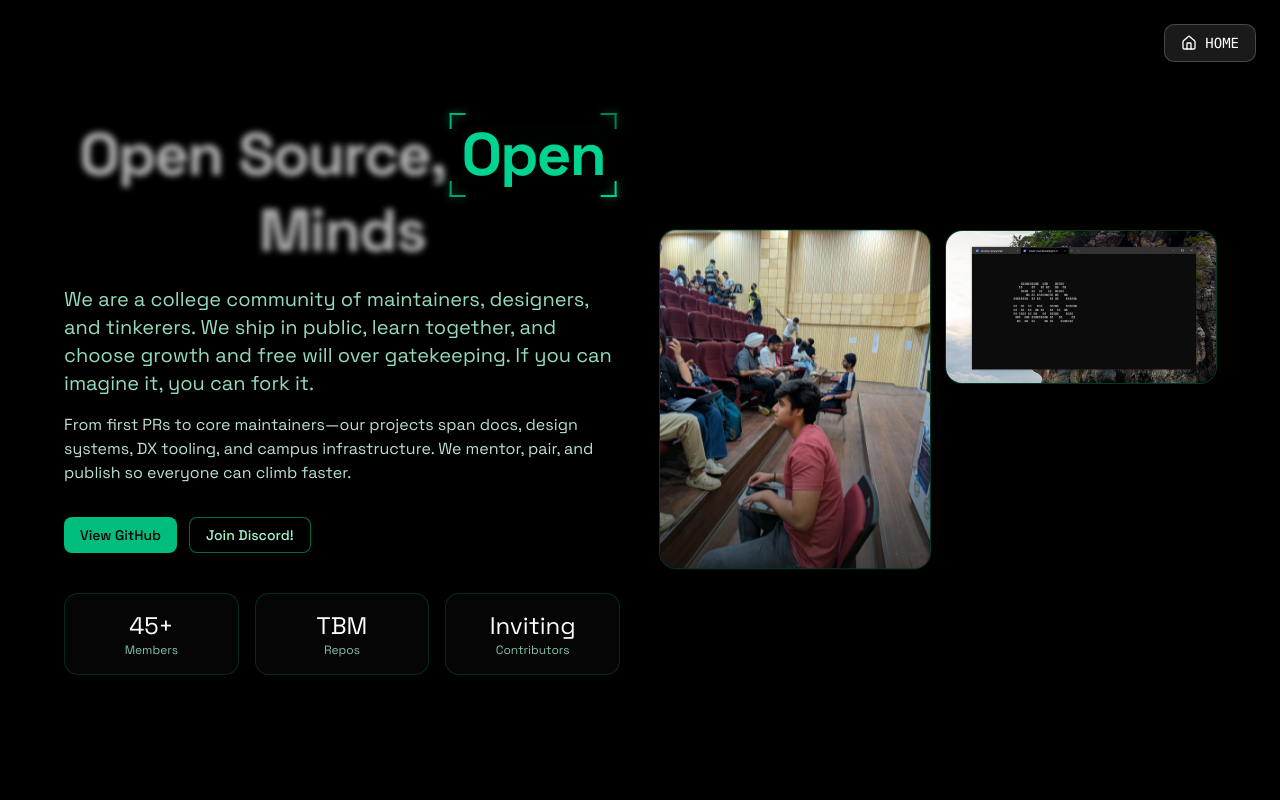
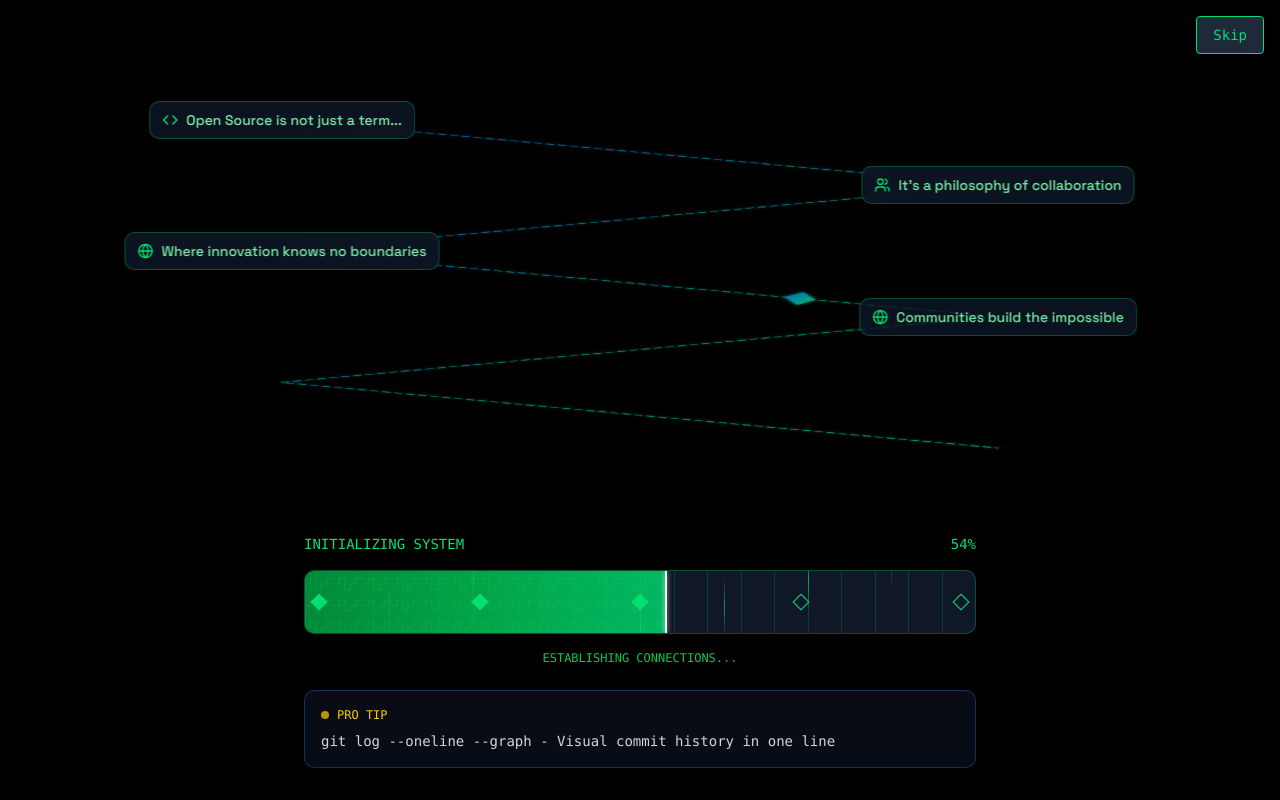
Before and after one commit to usarfoss/ufc_website, a Next.js app: page /about in a window 1280 px wide. Shown: the top 800 px of the page. Built offline with nearby package versions, Linux system fonts and the light colour scheme; no server answers.

Commit message:
feat: global navbar and other fix

```diff
--- a/src/app/(auth)/layout.tsx
+++ b/src/app/(auth)/layout.tsx
@@ -80,16 +80,7 @@ export default function AuthLayout({ children }: { children: ReactNode }) {
         fontFamily: "monospace",
       }}
     >
-      {/* Back to Home Button */}
-      <div className="fixed top-6 left-6 z-50">
-        <Link
-          href="/"
-          className="flex items-center gap-2 px-4 py-2 bg-white/10 backdrop-blur-md border border-white/20 rounded-lg text-white hover:bg-white/20 transition-all duration-200 group"
-        >
-          <Home className="w-4 h-4 group-hover:scale-110 transition-transform duration-200" />
-          <span className="text-sm font-mono">HOME</span>
-        </Link>
-      </div>
+      {/* Global navbar is present; removed page-specific home button */}
       {/* Glowy Cursor Trail Canvas */}
       <canvas
         ref={canvasRef}
--- a/src/app/Components/cursorTrail.tsx
+++ b/src/app/Components/cursorTrail.tsx
@@ -1,31 +1,36 @@
 'use client'
 
-import { useEffect, useState } from 'react'
+import { useEffect, useRef, useState } from 'react'
 
 interface TrailPoint {
 	x: number
 	y: number
-  id: number
+	id: string
+	createdAt: number
 }
 
 export function CursorTrail() {
 	const [trail, setTrail] = useState<TrailPoint[]>([])
+	const seqRef = useRef(0)
 
   useEffect(() => {
     let animationId: number
 
     const handleMouseMove = (e: MouseEvent) => {
-      const newPoint = {
+			const now = Date.now()
+			seqRef.current += 1
+			const newPoint: TrailPoint = {
 				x: e.clientX,
 				y: e.clientY,
-        id: Date.now()
+				id: `${now}-${seqRef.current}`,
+				createdAt: now
 			}
 
 			setTrail(prev => [...prev.slice(-8), newPoint])
 		}
 
     const animate = () => {
-      setTrail(prev => prev.filter(point => Date.now() - point.id < 1000))
+			setTrail(prev => prev.filter(point => Date.now() - point.createdAt < 1000))
 			animationId = requestAnimationFrame(animate)
 		}
 
@@ -41,7 +46,7 @@ export function CursorTrail() {
   return (
 		<div className="fixed inset-0 pointer-events-none z-50">
 			{trail.map((point, index) => {
-        const age = Date.now() - point.id
+				const age = Date.now() - point.createdAt
 				const opacity = Math.max(0, 1 - age / 1000)
 				const scale = Math.max(0.1, 1 - age / 1000)
 				const colors = ['#0B874F', '#4A90E2', '#E94B3C', '#F5A623']
--- a/src/app/Components/menu.tsx
+++ b/src/app/Components/menu.tsx
@@ -5,6 +5,11 @@ export const Menu = () => {
     <div className="absolute top-6 right-8 z-30">
       <nav className="bg-black/40 backdrop-blur-lg border border-[#0B874F] shadow-lg rounded-lg p-4">
         <ul className="flex gap-6 text-sm font-mono">
+          <li>
+            <Link href="/" className="hover:text-[#0B874F] transition">
+              Home
+            </Link>
+          </li>
           <li>
             <Link href="/about" className="hover:text-[#0B874F] transition">
               About
--- a/src/app/about/AboutPageClient.tsx
+++ b/src/app/about/AboutPageClient.tsx
@@ -60,16 +60,7 @@ export default function AboutPageClient() {
         }
       `}</style>
 
-      {/* Back to Home Button */}
-      <div className="fixed top-6 right-6 z-50">
-        <Link
-          href="/"
-          className="flex items-center gap-2 px-4 py-2 bg-white/10 backdrop-blur-md border border-white/20 rounded-lg text-white hover:bg-white/20 transition-all duration-200 group"
-        >
-          <Home className="w-4 h-4 group-hover:scale-110 transition-transform duration-200" />
-          <span className="text-sm font-mono">HOME</span>
-        </Link>
-      </div>
+      {/* Global navbar now present; removed page-specific home button */}
 
       <div className="relative">
         {/* Background centered neon lines */}
--- a/src/app/about/components/team-scroller.tsx
+++ b/src/app/about/components/team-scroller.tsx
@@ -81,7 +81,7 @@ const defaultMembers: Member[] = [
     name: "Vikram Aditya Verma",
     role: "Anonymous Member",
     img: "/team-images/vikram.jpg",
-    description: "A digital phantom who exists in the shadows of code. Some say they've seen traces of his work in the commit history, but his true identity remains shrouded in mystery. The legend grows with each bug fix."
+    description: "Anonymous Member, No information available."
   },
 ]
 
--- a/src/app/events/page.tsx
+++ b/src/app/events/page.tsx
@@ -30,19 +30,6 @@ export default function EventsPage() {
 
         {/* Radial Grid Pattern */}
         <div className="fixed inset-0 bg-[radial-gradient(circle_at_center,rgba(11,135,79,0.05)_1px,transparent_1px)] bg-[size:60px_60px] opacity-30 z-0"></div>
-        {/* Back to Home Button */}
-        <div className="fixed top-6 left-6 z-50">
-          <Link href="/">
-            <motion.div
-              className="flex items-center gap-2 px-4 py-2 bg-white/10 backdrop-blur-md border border-white/20 text-white hover:text-green-400 transition-colors font-bold rounded-lg"
-              whileHover={{ scale: 1.05, x: -5 }}
-              whileTap={{ scale: 0.95 }}
-            >
-              <Home className="w-4 h-4" />
-              HOME
-            </motion.div>
-          </Link>
-        </div>
 
         {/* Coming Soon Section */}
         <section className="relative h-screen flex items-center justify-center">
--- a/src/app/layout.tsx
+++ b/src/app/layout.tsx
@@ -2,6 +2,8 @@ import type { Metadata } from "next";
 import { Geist, Geist_Mono, Orbitron } from "next/font/google";
 import "./globals.css";
 import { AuthProvider } from "@/lib/auth-context";
+import { LoadingProvider } from "@/lib/loading-context";
+import { Menu } from "./Components/menu";
 
 const geistSans = Geist({
   variable: "--font-geist-sans",
@@ -35,7 +37,10 @@ export default function RootLayout({
         className={`${geistSans.variable} ${geistMono.variable} ${orbitron.variable} antialiased`}
       >
         <AuthProvider>
-          {children}
+          <LoadingProvider>
+            <Menu />
+            {children}
+          </LoadingProvider>
         </AuthProvider>
       </body>
     </html>
--- a/src/app/loading.tsx
+++ b/src/app/loading.tsx
@@ -1,6 +1,7 @@
 'use client';
 
 import React, { useState, useEffect, useRef, useCallback } from 'react';
+import { useLoading } from '@/lib/loading-context';
 import { Code, Users, Globe, Heart, Share2 } from 'lucide-react';
 
 interface StoryStep {
@@ -17,6 +18,7 @@ interface PathPoint {
 }
 
 const LoadingPage = () => {
+  const { setIsLoading } = useLoading();
   const [currentStep, setCurrentStep] = useState(0);
   const [progress, setProgress] = useState(0);
   const [arrowPosition, setArrowPosition] = useState({ x: 0, y: 0, angle: 0 });
@@ -198,6 +200,9 @@ const LoadingPage = () => {
     if (last) {
       setArrowPosition({ x: last.x, y: last.y, angle: last.angle });
     }
+
+    // Immediately hide the global overlay
+    setIsLoading(false);
   };
 
 
@@ -215,7 +220,7 @@ const LoadingPage = () => {
   };
 
   return (
-    <div className="fixed inset-0 bg-black flex flex-col justify-between overflow-hidden">
+    <div className="fixed inset-0 bg-black flex flex-col justify-between overflow-hidden z-50">
       {/* Main Content Area with 10vw margins */}
         {/* Skip Button */}
         <button
--- a/src/app/projects/explore/page.tsx
+++ b/src/app/projects/explore/page.tsx
@@ -1,7 +1,7 @@
 "use client"
 
 import { motion } from "framer-motion"
-import { ArrowLeft, Home } from "lucide-react"
+import { ArrowLeft } from "lucide-react"
 import Link from "next/link"
 import PageTransition from "../../Components/page-transition"
 
@@ -9,19 +9,7 @@ export default function ExploreProjectsPage() {
   return (
     <PageTransition>
       <div className="min-h-screen bg-black text-white">
-        {/* Back to Home Button */}
-        <div className="fixed top-6 left-6 z-50">
-          <Link href="/">
-            <motion.div
-              className="flex items-center gap-2 px-4 py-2 bg-white/10 backdrop-blur-md border border-white/20 text-white hover:text-green-400 transition-colors font-bold rounded-lg"
-              whileHover={{ scale: 1.05, x: -5 }}
-              whileTap={{ scale: 0.95 }}
-            >
-              <Home className="w-4 h-4" />
-              HOME
-            </motion.div>
-          </Link>
-        </div>
+        {/* Global navbar is present; removed page-specific home button */}
 
         {/* Back to Projects Button */}
         <div className="fixed top-6 right-6 z-50">
--- a/src/app/projects/page.tsx
+++ b/src/app/projects/page.tsx
@@ -1,7 +1,7 @@
 "use client"
 
 import { motion, useScroll, useTransform, AnimatePresence } from "framer-motion"
-import { Github, ExternalLink, Star, Plus, Users, GitPullRequest, Calendar, Code, Zap, Shield, Globe, ArrowRight, Home } from "lucide-react"
+import { Github, ExternalLink, Star, Plus, Users, GitPullRequest, Calendar, Code, Zap, Shield, Globe, ArrowRight } from "lucide-react"
 import Link from "next/link"
 import { useState, useRef, useEffect } from "react"
 import EnhancedButton from "../Components/enhanced-button"
@@ -115,19 +115,6 @@ export default function ProjectsPage() {
 
         {/* Radial Grid Pattern */}
         <div className="fixed inset-0 bg-[radial-gradient(circle_at_center,rgba(11,135,79,0.05)_1px,transparent_1px)] bg-[size:60px_60px] opacity-30 z-0"></div>
-        {/* Back to Home Button */}
-        <div className="fixed top-6 left-6 z-50">
-          <Link href="/">
-            <motion.div
-              className="flex items-center gap-2 px-4 py-2 bg-white/10 backdrop-blur-md border border-white/20 text-white hover:text-green-400 transition-colors font-bold rounded-lg"
-              whileHover={{ scale: 1.05, x: -5 }}
-              whileTap={{ scale: 0.95 }}
-            >
-              <Home className="w-4 h-4" />
-              HOME
-            </motion.div>
-          </Link>
-        </div>
 
         {/* Hero Section */}
         <section className="relative h-screen flex items-center justify-center">
--- /dev/null
+++ b/src/lib/loading-context.tsx
@@ -0,0 +1,60 @@
+'use client';
+
+import { createContext, useContext, useState, useEffect, ReactNode } from 'react';
+import { usePathname } from 'next/navigation';
+import LoadingPage from '@/app/loading';
+
+interface LoadingContextType {
+  isLoading: boolean;
+  setIsLoading: (loading: boolean) => void;
+}
+
+const LoadingContext = createContext<LoadingContextType | undefined>(undefined);
+
+export function LoadingProvider({ children }: { children: ReactNode }) {
+  const [isLoading, setIsLoading] = useState(false);
+  const [isFirstVisit, setIsFirstVisit] = useState(true);
+  const pathname = usePathname();
+
+  // Check if this is the first visit
+  useEffect(() => {
+    const hasVisited = localStorage.getItem('hasVisited');
+    if (hasVisited) {
+      setIsFirstVisit(false);
+    } else {
+      localStorage.setItem('hasVisited', 'true');
+      setIsLoading(true);
+      // Show loading for 10 seconds on first visit
+      setTimeout(() => {
+        setIsLoading(false);
+      }, 10000);
+    }
+  }, []);
+
+  // Show loading screen on route changes (10 seconds as requested)
+  useEffect(() => {
+    if (!isFirstVisit) {
+      setIsLoading(true);
+      const timer = setTimeout(() => {
+        setIsLoading(false);
+      }, 10000);
+
+      return () => clearTimeout(timer);
+    }
+  }, [pathname, isFirstVisit]);
+
+  return (
+    <LoadingContext.Provider value={{ isLoading, setIsLoading }}>
+      {isLoading && <LoadingPage />}
+      {!isLoading && children}
+    </LoadingContext.Provider>
+  );
+}
+
+export function useLoading() {
+  const context = useContext(LoadingContext);
+  if (!context) {
+    throw new Error('useLoading must be used within LoadingProvider');
+  }
+  return context;
+}
```
Also changed, not shown: src/app/page.tsx (+1 -41 lines). Lines whose indentation alone changed are shown as unchanged.
